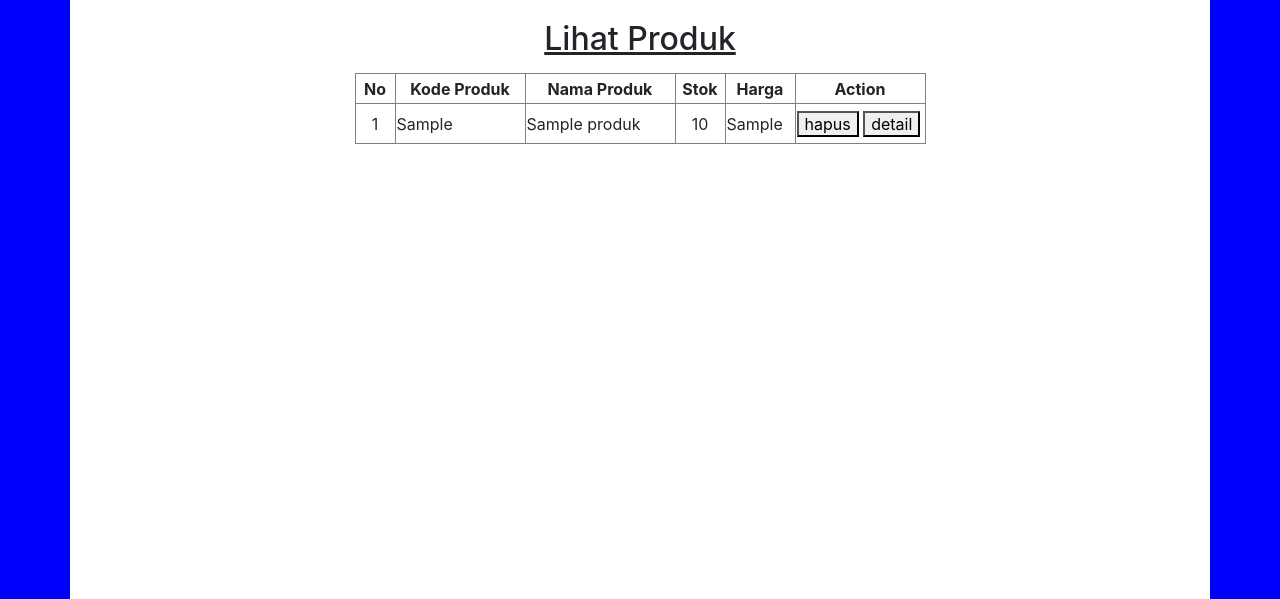
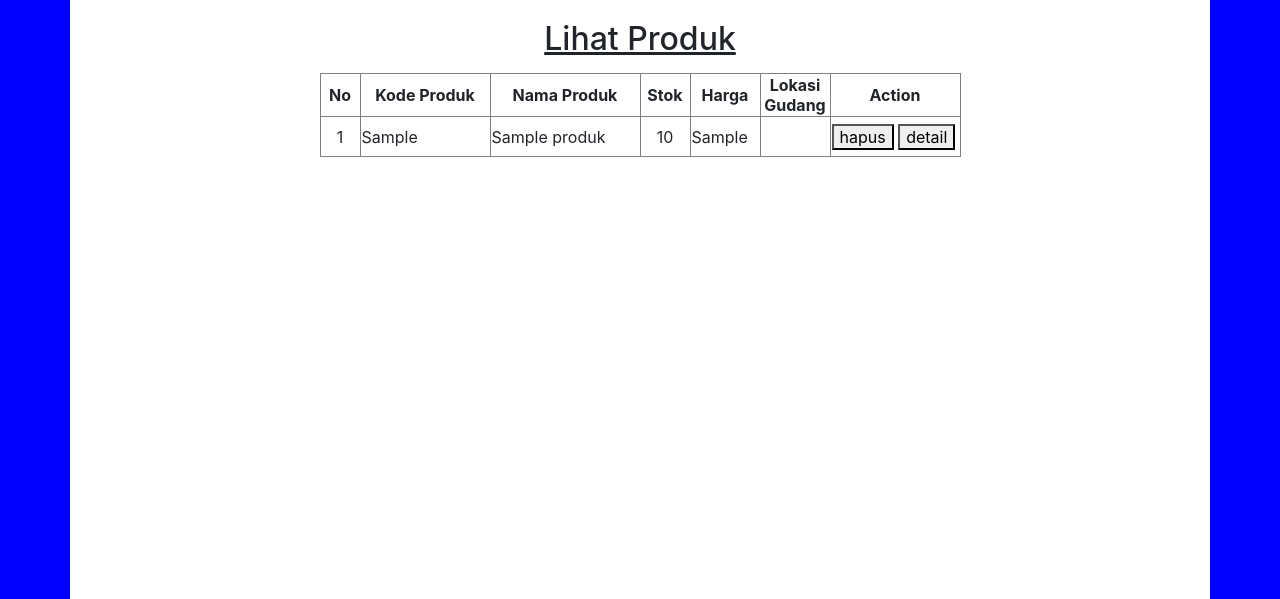
Before and after one commit to tisoga/First-Project, a Django app: page /lihat_produk/ in a window 1280 px wide. Shown: the part 56-655 px from the top of the page. Run offline with Django 3.2, Linux system fonts and the light colour scheme; tables that the repository leaves empty hold one stand-in row (values such as "Sample post"); some libraries are stand-ins or nearby versions.

Commit message:
Add lokasi_gudang

```diff
--- a/main/admin.py
+++ b/main/admin.py
@@ -1,5 +1,6 @@
 from django.contrib import admin
-from .models import tabel_produk
+from .models import tabel_produk, ref_gudang
 # Register your models here.
 
 admin.site.register(tabel_produk)
+admin.site.register(ref_gudang)
--- a/main/forms.py
+++ b/main/forms.py
@@ -1,4 +1,10 @@
 from django import forms
+from .models import ref_gudang
+
+gudang = ref_gudang.objects.all()
+choices = []
+for x in gudang:
+	choices.append([x,x])
 
 class form_produk(forms.Form):
 	kode_produk = forms.CharField()
@@ -7,3 +13,4 @@
 	desc_produk = forms.CharField(widget = forms.Textarea)
 	harga_produk = forms.IntegerField(min_value = 0)
 	foto_produk = forms.FileField()
+	# lokasi_gudang = forms.ChoiceField(choices = choices)
--- a/main/models.py
+++ b/main/models.py
@@ -1,6 +1,14 @@
 from django.db import models
 
 # Create your models here.
+
+class ref_gudang(models.Model):
+	kode_gudang = models.CharField(max_length = 200, unique=True, primary_key=True)
+	lokasi_gudang = models.CharField(max_length = 200)
+
+	def __str__(self):
+		return self.kode_gudang
+
 class tabel_produk(models.Model):
 	kode_produk = models.CharField(max_length = 200, primary_key = True, unique = True)
 	nama_produk = models.CharField(max_length = 200)
@@ -8,7 +16,7 @@
 	desc_produk = models.TextField()
 	harga_produk = models.CharField(max_length = 200)
 	foto_produk = models.FileField(upload_to = "images/")
-
+	kode_gudang = models.ForeignKey(ref_gudang, default=1, on_delete = models.SET_DEFAULT, blank=True, null=True)
 
 	def __str__(self):
 		return self.nama_produk
--- a/main/templates/main/lihat_produk.html
+++ b/main/templates/main/lihat_produk.html
@@ -13,6 +13,7 @@
 				<th style="width: 150px;">Nama Produk</th>
 				<th style="width: 50px;">Stok</th>
 				<th style="width: 70px;">Harga</th>
+				<th style="width: 70px;">Lokasi Gudang</th>
 				<th style="width: 130px;">Action</th>
 			</tr>
 		{% for produk in tabel%}
@@ -22,6 +23,7 @@
 				<td>{{produk.nama_produk}}</td>
 				<td style="text-align: center;">{{produk.stok_produk}}</td>
 				<td>{{produk.harga_produk}}</td>
+				<td>{{produk.kode_gudang.lokasi_gudang}}</td>
 				<td colspan="2">
 					<a href="./?kode={{produk.kode_produk}}"><button>hapus</button></a>
 					<a href="./detail?kode={{produk.kode_produk}}"><button>detail</button></a>
--- a/main/views.py
+++ b/main/views.py
@@ -3,7 +3,7 @@
 from django.contrib.auth import login,logout, authenticate
 from django.contrib.auth.forms import UserCreationForm, AuthenticationForm
 from .forms import form_produk
-from .models import tabel_produk
+from .models import tabel_produk, ref_gudang
 # Create your views here.
 def homepage(request):
 	if request.method == 'POST':
@@ -50,6 +50,11 @@
 
 def tambah_produk(request):
 	form = form_produk()
+	gudang = ref_gudang.objects.all()
+	# choices = []
+	# for x in gudang:
+	# 	choices.append([x,x])
+	# form.fields['lokasi_gudang'].choices = choices
 	if request.method == 'POST':
 		form = form_produk(request.POST, request.FILES)
 		if form.is_valid():
@@ -59,14 +64,18 @@
 			desc = form.cleaned_data['desc_produk']
 			harga = form.cleaned_data['harga_produk']
 			foto = form.cleaned_data['foto_produk']
+			lokasi = request.POST.get('lokasi')
+			gudang = ref_gudang.objects.get(kode_gudang = lokasi)
+			print(lokasi)
 			tabel_produk.objects.create(kode_produk = kode, nama_produk = nama,
 								  		stok_produk = stok, desc_produk = desc,
-								  		harga_produk = harga, foto_produk = foto)
+								  		harga_produk = harga, foto_produk = foto,
+								  		kode_gudang = gudang)
 			messages.success(request, f"Produk {nama.title()} berhasil disimpan!")
 			return redirect('main:lihat')
 	return render(request = request,
 				  template_name = 'main/tambah_produk.html',
-				  context = {'form': form,
+				  context = {'form': form, 'gudang': gudang,
 				             'active': 'tambah'})
 
 def lihat_produk(request):
@@ -104,17 +113,6 @@
 		if request.method == 'POST':
 			form = form_produk(request.POST, request.FILES)
 			if form.is_valid():
-				# kodeu = form.cleaned_data['kode_produk']
-				# nama = form.cleaned_data['nama_produk']
-				# stok = form.cleaned_data['stok_produk']
-				# desc = form.cleaned_data['desc_produk']
-				# harga = form.cleaned_data['harga_produk']
-				# foto = form.cleaned_data['foto_produk']
-				# tabel_produk.objects.filter(kode_produk = kode).insert(nama_produk = nama,
-				# 													   stok_produk = stok,
-				# 													   desc_produk = desc,
-				# 													   harga_produk = harga,
-				# 													   foto_produk = foto)
 				kodeu = request.POST.get('kode_produk')
 				nama = request.POST.get('nama_produk')
 				stok = request.POST.get('stok_produk')
```
Also changed, not shown: main/templates/main/tambah_produk.html (+12 -0 lines), main/migrations/0009_auto_20190803_0003.py (added), main/migrations/0010_auto_20190803_0215.py (added).
